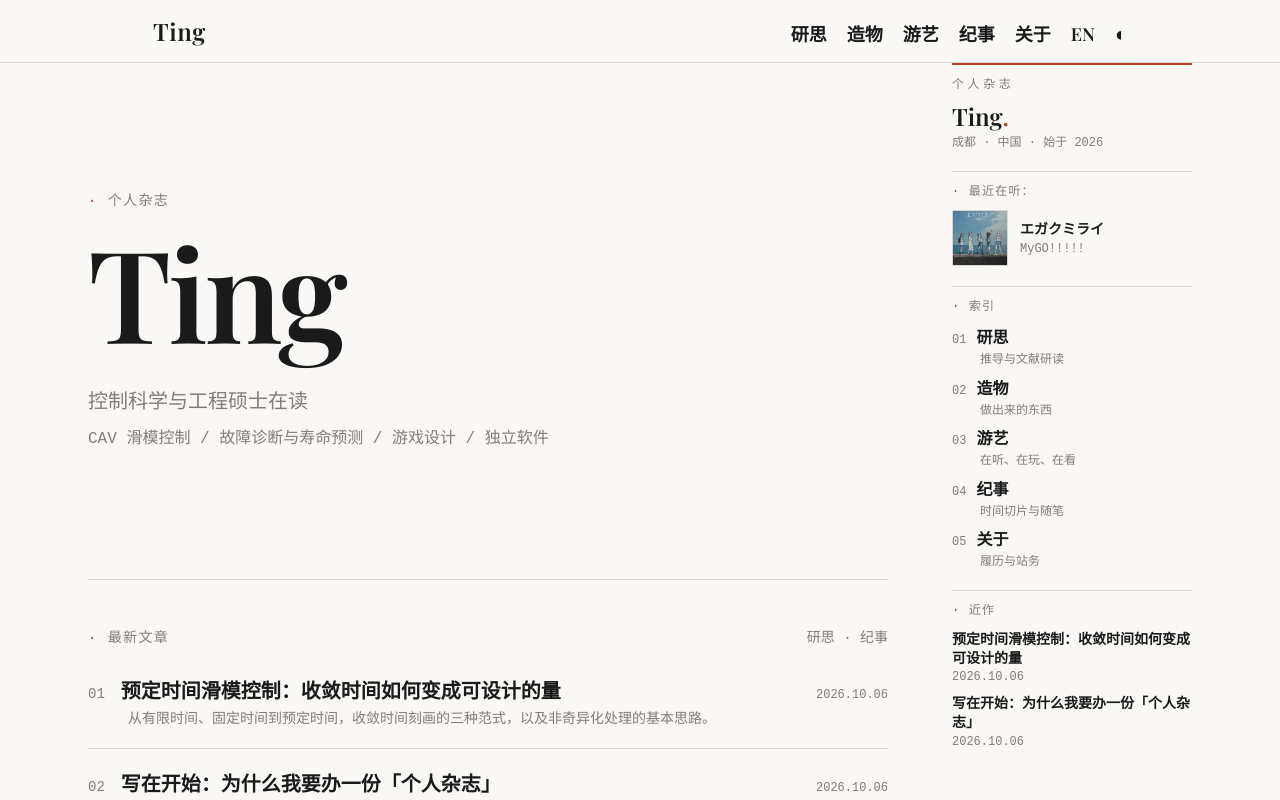
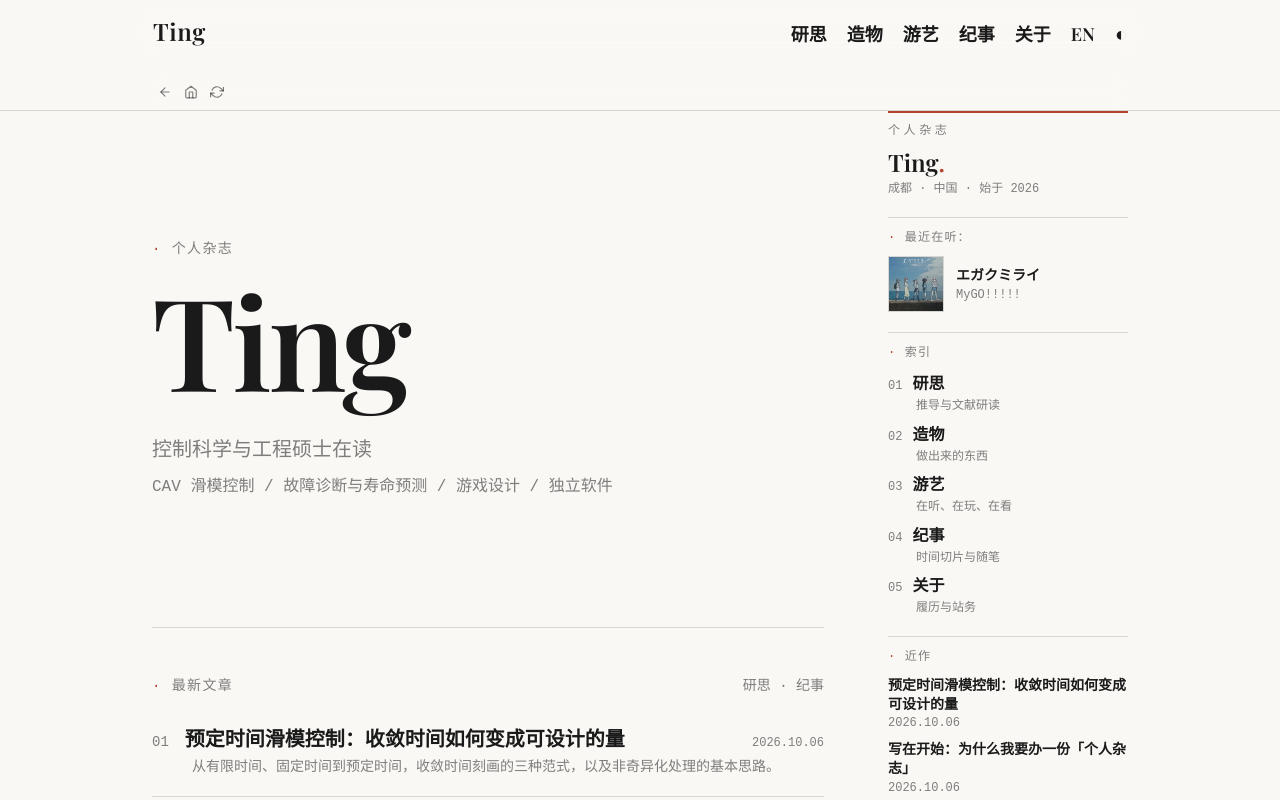
Before and after one commit to 004Tingting/004Tingting.github.io, a Next.js app: page / in a window 1280 px wide. Shown: the top 800 px of the page. Built offline with nearby package versions, Linux system fonts and the light colour scheme; no server answers.

Commit message:
ui: quick bar always visible (buttons at top, title expands on scroll); unify homepage width; sidebar accent rule fades on scroll

```diff
--- a/app/(en)/en/page.tsx
+++ b/app/(en)/en/page.tsx
@@ -16,7 +16,7 @@ export default function EnHomePage() {
   const now = getNow();
 
   return (
-    <div className="mx-auto max-w-5xl px-6 xl:max-w-6xl">
+    <div className="mx-auto max-w-5xl px-6">
       <div className="xl:grid xl:grid-cols-[minmax(0,1fr)_15rem] xl:gap-16">
         {/* Main column */}
         <div className="min-w-0">
--- a/app/(zh)/page.tsx
+++ b/app/(zh)/page.tsx
@@ -16,7 +16,7 @@ export default function HomePage() {
   const now = getNow();
 
   return (
-    <div className="mx-auto max-w-5xl px-6 xl:max-w-6xl">
+    <div className="mx-auto max-w-5xl px-6">
       <div className="xl:grid xl:grid-cols-[minmax(0,1fr)_15rem] xl:gap-16">
         {/* 主栏 */}
         <div className="min-w-0">
--- /dev/null
+++ b/components/FadeRule.tsx
@@ -0,0 +1,24 @@
+"use client";
+
+import { useEffect, useState } from "react";
+
+/** 滚动后淡出的装饰线（与导航 hairline 的收紧逻辑同步：scrollY > 24 淡出） */
+export default function FadeRule({ className = "" }: { className?: string }) {
+  const [hidden, setHidden] = useState(false);
+
+  useEffect(() => {
+    const onScroll = () => setHidden(window.scrollY > 24);
+    onScroll();
+    window.addEventListener("scroll", onScroll, { passive: true });
+    return () => window.removeEventListener("scroll", onScroll);
+  }, []);
+
+  return (
+    <div
+      aria-hidden
+      className={`bg-accent transition-opacity duration-300 ${
+        hidden ? "opacity-0" : "opacity-100"
+      } ${className}`}
+    />
+  );
+}
--- a/components/HomeAside.tsx
+++ b/components/HomeAside.tsx
@@ -2,6 +2,7 @@ import Link from "next/link";
 import { dic, type Lang } from "@/lib/i18n";
 import type { Section } from "@/lib/articles";
 import NowPlayingLive, { type NowSnapshot } from "@/components/NowPlayingLive";
+import FadeRule from "@/components/FadeRule";
 
 /** 首页侧栏「近作」需要的字段（ArticleMeta + 所属栏目） */
 type RecentItem = {
@@ -72,8 +73,9 @@ export default function HomeAside({
     <aside className="hidden xl:block">
       {/* sticky 内容可能超过视口（加入状态组件后）——超出时内部滚动兜底 */}
       <div className="sticky top-8 max-h-[calc(100vh-2.5rem)] space-y-5 overflow-y-auto">
-        {/* 编辑部印记：竖排站名 + 期号，纯装饰 */}
-        <div className="border-t-2 border-accent pt-3">
+        {/* 编辑部印记：竖排站名 + 期号，纯装饰；顶部朱红条滚动后淡出（与导航同步） */}
+        <div className="relative pt-3">
+          <FadeRule className="absolute inset-x-0 top-0 h-0.5" />
           <p className="font-mono text-xs tracking-[0.3em] text-muted uppercase">
             {lang === "zh" ? "个人杂志" : "Personal Journal"}
           </p>
--- a/components/ReadingBar.tsx
+++ b/components/ReadingBar.tsx
@@ -1,48 +1,46 @@
 "use client";
 
-import { useEffect, useRef, useState } from "react";
+import { useEffect, useState } from "react";
 import Link from "next/link";
 import { dic, type Lang } from "@/lib/i18n";
 
-type Mode = "hidden" | "quick" | "article";
-
 /**
- * 页面快捷条（所有页面挂载，sticky header 内）：
- * - 文章详情页（<article> 含 .prose 正文）：滚过标题后展开——返回/主页/刷新按钮 + 截断标题 + 阅读进度
- * - 其他页面：滚动收紧后只显示按钮组
- * 进度按 <article> 元素计算；标题取 article h1（三种详情页同构，免 i18n 传参）。
+ * 页面快捷条（所有页面、始终渲染，sticky header 内）：
+ * - 页顶：仅三个快捷按钮（透明底，融入导航下方）
+ * - 下滚：卡片样式浮现，并向右展开标题区——
+ *     文章详情页（<article> 含 .prose）：文章标题 + 阅读进度（按 <article> 计算）
+ *     其他页面：页面标题（main 内首个 h1），无进度线
  */
 export default function ReadingBar({ lang, pathname }: { lang: Lang; pathname: string }) {
   const t = dic[lang].nav;
   const homeHref = lang === "zh" ? "/" : "/en";
-  const [mode, setMode] = useState<Mode>("hidden");
-  const [title, setTitle] = useState("");
-  const [pct, setPct] = useState(0);
-  const pathnameRef = useRef(pathname);
-  pathnameRef.current = pathname;
+  const [scrolled, setScrolled] = useState(false);
+  const [article, setArticle] = useState<{ title: string; pct: number } | null>(null);
+  const [pageTitle, setPageTitle] = useState("");
 
   useEffect(() => {
     let raf = 0;
     const update = () => {
       raf = 0;
+      setScrolled(window.scrollY > 24);
+
       const article = document.querySelector("article");
       const prose = article?.querySelector(".prose");
-
-      /* 文章详情页：滚过标题 → 标题 + 进度 */
       if (article && prose) {
+        /* 文章详情页：标题 + 进度 */
         const h1 = article.querySelector("h1");
-        if (h1) setTitle(h1.textContent?.trim() ?? "");
         const rect = article.getBoundingClientRect();
-        const visible = -rect.top > 160;
-        setMode(visible ? "article" : "hidden");
         const total = article.offsetHeight - window.innerHeight;
         const passed = Math.min(Math.max(-rect.top, 0), Math.max(total, 1));
-        setPct(total > 0 ? passed / total : 1);
-        return;
+        setArticle({
+          title: h1?.textContent?.trim() ?? "",
+          pct: total > 0 ? passed / total : 1,
+        });
+      } else {
+        /* 其他页面：页面标题 = main 内首个 h1 */
+        setArticle(null);
+        setPageTitle(document.querySelector("main h1")?.textContent?.trim() ?? "");
       }
-
-      /* 其他页面：滚动收紧后只显示按钮组 */
-      setMode(window.scrollY > 24 ? "quick" : "hidden");
     };
     const onScroll = () => {
       if (!raf) raf = requestAnimationFrame(update);
@@ -59,24 +57,23 @@ export default function ReadingBar({ lang, pathname }: { lang: Lang; pathname: s
 
   /* 路由切换时重置（避免上一篇的标题残留） */
   useEffect(() => {
-    setMode("hidden");
-    setTitle("");
-    setPct(0);
+    setScrolled(false);
+    setArticle(null);
+    setPageTitle("");
   }, [pathname]);
 
+  const title = article ? article.title : pageTitle;
   const iconBtn =
-    "flex h-6 w-6 items-center justify-center rounded-md text-muted transition-colors hover:text-accent";
+    "flex h-6 w-6 cursor-pointer items-center justify-center rounded-md text-muted transition-colors hover:text-accent";
 
   return (
+    <div className="mx-auto max-w-5xl px-3 pt-2.5">
       <div
-      className={`mx-auto max-w-5xl overflow-hidden px-3 transition-all duration-300 ${
-        mode !== "hidden" ? "max-h-16 pt-2 opacity-100" : "max-h-0 pt-0 opacity-0"
+        className={`relative flex items-center gap-2 rounded-xl border px-3 py-1.5 backdrop-blur-md transition-all duration-300 ${
+          scrolled ? "border-rule bg-paper/90 shadow-sm" : "border-transparent bg-paper/0 shadow-none"
         }`}
-      aria-hidden={mode === "hidden"}
       >
-      <div className="relative rounded-xl border border-rule bg-paper/90 px-3 py-1.5 shadow-sm backdrop-blur-md">
-        <div className="flex items-center gap-2">
-          {/* 快捷按钮：返回 / 主页 / 刷新 */}
+        {/* 快捷按钮：返回 / 主页 / 刷新（页顶即显示） */}
         <div className="flex shrink-0 items-center gap-0.5">
           <button
             type="button"
@@ -135,20 +132,30 @@ export default function ReadingBar({ lang, pathname }: { lang: Lang; pathname: s
           </button>
         </div>
 
-          {mode === "article" ? (
-            <>
-              <span className="h-4 w-px shrink-0 bg-rule" aria-hidden />
-              <span className="min-w-0 flex-1 truncate font-serif text-sm font-semibold">{title}</span>
-              <span className="shrink-0 font-mono text-[11px] text-muted">{Math.round(pct * 100)}%</span>
-            </>
+        {/* 标题区：下滚后向右展开（文章=文章标题+进度，其他=页面标题） */}
+        <div
+          className={`min-w-0 flex-1 overflow-hidden transition-all duration-300 ${
+            scrolled ? "max-w-[40rem] opacity-100" : "max-w-0 opacity-0"
+          }`}
+          aria-hidden={!scrolled}
+        >
+          <div className="flex items-baseline gap-2.5">
+            <span className="h-3.5 w-px shrink-0 bg-rule" aria-hidden />
+            <span className="truncate font-serif text-sm font-semibold">{title}</span>
+            {article ? (
+              <span className="ml-auto shrink-0 font-mono text-[11px] text-muted">
+                {Math.round(article.pct * 100)}%
+              </span>
             ) : null}
           </div>
+        </div>
 
-        {mode === "article" ? (
+        {/* 进度线：仅文章页 */}
+        {scrolled && article ? (
           <div className="absolute inset-x-3 bottom-0 h-0.5 overflow-hidden rounded-full bg-rule" aria-hidden>
             <div
               className="h-full bg-accent transition-[width] duration-150"
-              style={{ width: `${Math.round(pct * 100)}%` }}
+              style={{ width: `${Math.round(article.pct * 100)}%` }}
             />
           </div>
         ) : null}
```
Lines whose indentation alone changed are shown as unchanged.
